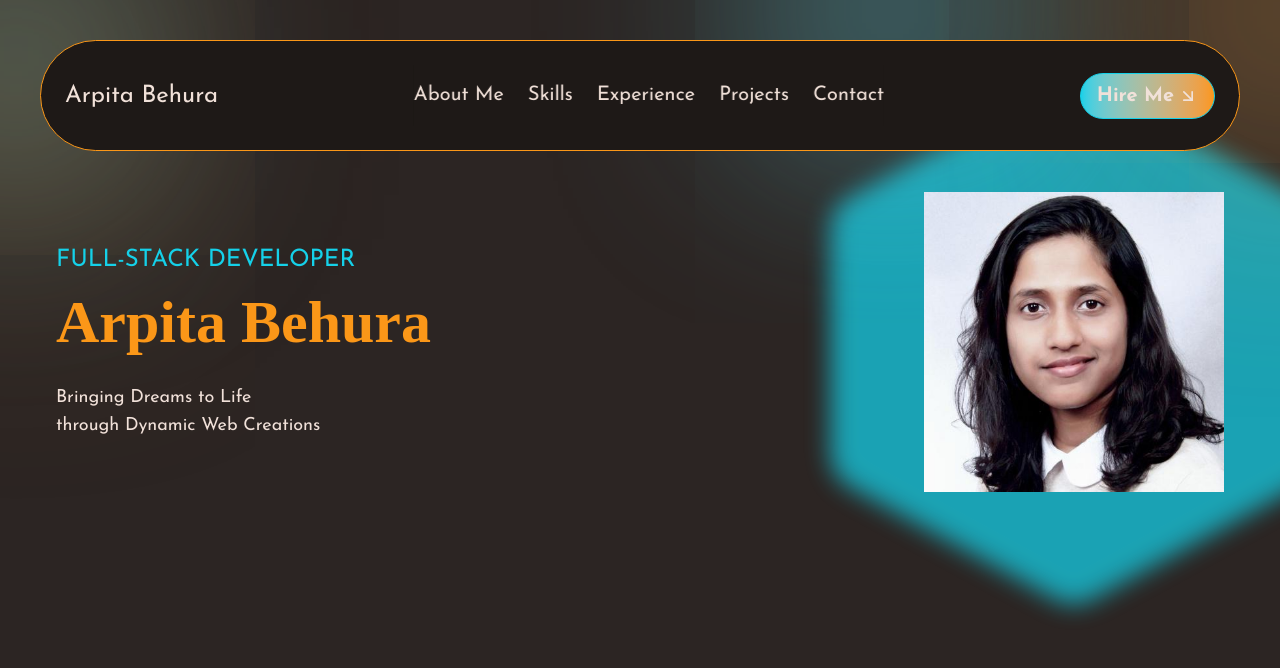
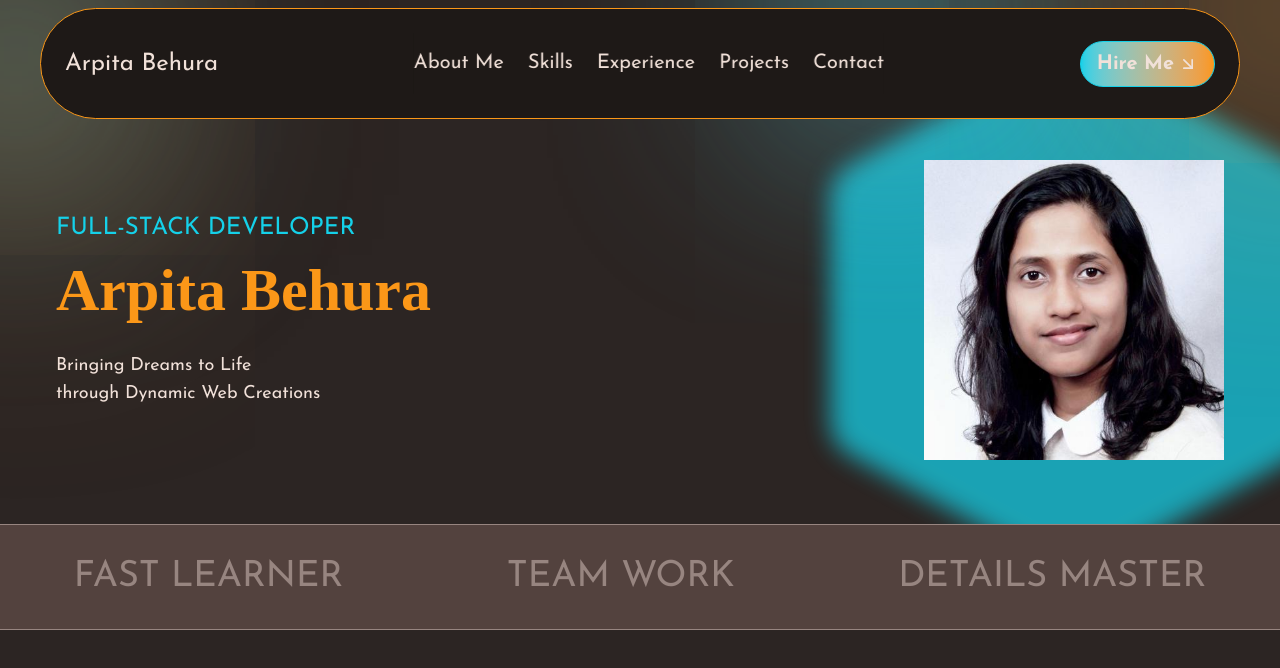
Before and after one commit to AnkitaB5007/ab-portfolio, a React (Vite) app: page / in a window 1280 px wide. Shown: the top 668 px of the page. Built offline with nearby package versions, Linux system fonts and the light colour scheme.

Commit message:
Sub-hero section completion

```diff
--- a/src/App.tsx
+++ b/src/App.tsx
@@ -1,7 +1,7 @@
-import './App.css'
 import NavbarMain from "./components/navbar/NavbarMain";
 import HeroMain from "./components/heroSection/HeroMain";
 import HeroGradient from "./components/heroSection/HeroGradient";
+import SubHeroSection from "./components/heroSection/SubHeroSection";
 
 function App() {
 
@@ -11,6 +11,7 @@ function App() {
         <NavbarMain/>
         <HeroMain/>
         <HeroGradient/>
+        <SubHeroSection/>
       </main>
   )
 }
--- a/src/components/heroSection/SubHeroSection.tsx
+++ b/src/components/heroSection/SubHeroSection.tsx
@@ -1,7 +1,9 @@
 const SubHeroSection = () => {
     return (
-        <div>
-
+        <div className="w-full border-y border-lightGrey text-lightGrey flex justify-around uppercase xl:text-4xl md:text-2xl sm:text-4xl py-8 items-center gap-4 bg-brown">
+            <p className="md:block sm:hidden">Fast Learner</p>
+            <p className="md:block sm:hidden">Team Work</p>
+            <p>Details Master</p>
         </div>
     );
 };
```
